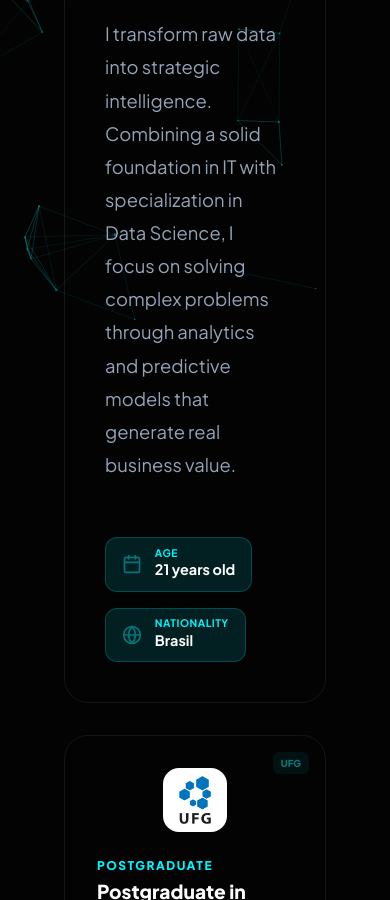
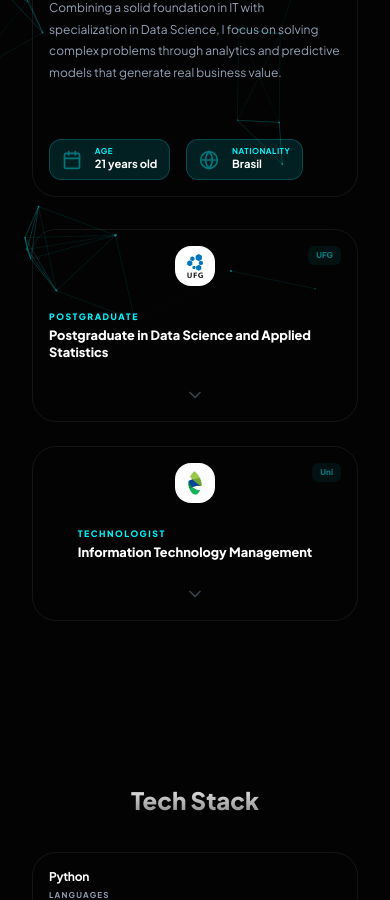
Before and after one commit to manoelja/manoelja, a React (Vite) app: page / in a window 390 px wide. Shown: the part 1100-2000 px from the top of the page. Built offline with nearby package versions, Linux system fonts and the light colour scheme.

Commit message:
fix: resolve bugs de usabilidade no mobile

```diff
--- a/src/components/About/About.css
+++ b/src/components/About/About.css
@@ -13,6 +13,15 @@
   border-radius: 24px;
   overflow: hidden;
   height: auto;
+  user-select: none;
+  -webkit-user-select: none;
+  -webkit-touch-callout: none;
+}
+
+.about-card-main.selectable {
+  user-select: auto;
+  -webkit-user-select: auto;
+  -webkit-touch-callout: default;
 }
 
 .about-card-header {
@@ -33,7 +42,7 @@
 }
 
 .profile-deep-dive .deep-text {
-  font-size: 1rem;
+  font-size: clamp(0.75rem, 1.8vw, 1rem);
   color: var(--text-primary);
   margin-bottom: 1.5rem;
   line-height: 1.6;
@@ -53,13 +62,13 @@
   margin-bottom: 0.5rem;
   font-weight: 800;
   text-transform: uppercase;
-  font-size: 0.75rem;
+  font-size: clamp(0.55rem, 1.2vw, 0.75rem);
   letter-spacing: 1px;
   color: var(--accent-color);
 }
 
 .mission-box p {
-  font-size: 0.9rem;
+  font-size: clamp(0.65rem, 1.5vw, 0.9rem);
   color: var(--text-secondary);
   margin: 0;
 }
@@ -76,7 +85,7 @@
 }
 
 .about-text {
-  font-size: 1.15rem;
+  font-size: clamp(0.8rem, 2vw, 1.15rem);
   color: var(--text-secondary);
   line-height: 1.8;
   margin-bottom: 2rem;
@@ -114,7 +123,7 @@
 }
 
 .detail-label {
-  font-size: 0.65rem;
+  font-size: clamp(0.5rem, 1vw, 0.65rem);
   font-weight: 700;
   text-transform: uppercase;
   letter-spacing: 0.5px;
@@ -123,7 +132,7 @@
 }
 
 .detail-value {
-  font-size: 0.9rem;
+  font-size: clamp(0.65rem, 1.5vw, 0.9rem);
   font-weight: 700;
   color: var(--text-primary);
 }
@@ -147,6 +156,15 @@
   display: flex;
   flex-direction: column;
   justify-content: center;
+  user-select: none;
+  -webkit-user-select: none;
+  -webkit-touch-callout: none;
+}
+
+.edu-card-modern.selectable {
+  user-select: auto;
+  -webkit-user-select: auto;
+  -webkit-touch-callout: default;
 }
 
 .edu-header-row {
@@ -212,7 +230,7 @@
 }
 
 .edu-type {
-  font-size: 0.75rem;
+  font-size: clamp(0.55rem, 1.2vw, 0.75rem);
   font-weight: 800;
   text-transform: uppercase;
   letter-spacing: 1.5px;
@@ -222,14 +240,14 @@
 }
 
 .edu-title {
-  font-size: 1.2rem;
+  font-size: clamp(0.85rem, 2vw, 1.2rem);
   font-weight: 800;
   color: var(--text-primary);
   line-height: 1.3;
 }
 
 .inst-name {
-  font-size: 1.1rem;
+  font-size: clamp(0.75rem, 1.8vw, 1.1rem);
   font-weight: 700;
   color: var(--text-primary);
   display: block;
@@ -237,7 +255,7 @@
 }
 
 .inst-full {
-  font-size: 0.9rem;
+  font-size: clamp(0.65rem, 1.5vw, 0.9rem);
   color: var(--text-secondary);
 }
 
@@ -298,11 +316,87 @@
 @media (max-width: 768px) {
   .about-card-main {
     text-align: left;
+    padding: 1.5rem;
+  }
+  .about-text {
+    font-size: 0.85rem;
+  }
+  .profile-deep-dive .deep-text {
+    font-size: 0.8rem;
+  }
+  .mission-box {
+    padding: 1rem;
+  }
+  .mission-box p {
+    font-size: 0.7rem;
+  }
+  .mission-header {
+    font-size: 0.55rem;
   }
   .edu-card-modern {
     text-align: left;
+    padding: 1.25rem;
   }
   .edu-header-row {
     flex-direction: column;
   }
+  .edu-title {
+    font-size: 0.9rem;
+  }
+  .inst-name {
+    font-size: 0.8rem;
+  }
+  .inst-full {
+    font-size: 0.7rem;
+  }
+  .edu-type {
+    font-size: 0.55rem;
+  }
+  .detail-value {
+    font-size: 0.7rem;
+  }
+  .detail-label {
+    font-size: 0.5rem;
+  }
+  .detail-item-modern {
+    padding: 0.4rem 0.75rem;
+  }
 }
+
+@media (max-width: 576px) {
+  .about-card-main {
+    padding: 1rem;
+  }
+  .about-text {
+    font-size: 0.75rem;
+  }
+  .profile-deep-dive .deep-text {
+    font-size: 0.7rem;
+  }
+  .mission-box {
+    padding: 0.75rem;
+  }
+  .mission-box p {
+    font-size: 0.6rem;
+  }
+  .edu-card-modern {
+    padding: 1rem;
+    min-height: 100px;
+  }
+  .edu-title {
+    font-size: 0.8rem;
+  }
+  .inst-name {
+    font-size: 0.7rem;
+  }
+  .inst-full {
+    font-size: 0.6rem;
+  }
+  .edu-icon-container {
+    width: 40px;
+    height: 40px;
+  }
+  .edu-badge {
+    font-size: 0.5rem;
+  }
+}
--- a/src/components/About/About.tsx
+++ b/src/components/About/About.tsx
@@ -3,6 +3,7 @@ import { motion, AnimatePresence } from 'framer-motion';
 import { useTranslation } from 'react-i18next';
 import { Calendar, ChevronDown, User, Target, Globe } from 'lucide-react';
 import './About.css';
+import { useLongPress } from '../../hooks/useLongPress';
 
 const About = () => {
   const { t } = useTranslation();
@@ -40,6 +41,21 @@ const About = () => {
     setExpandedEdu(expandedEdu === id ? null : id);
   };
 
+  const mainCardLongPress = useLongPress({
+    onClick: () => setIsMainExpanded(!isMainExpanded),
+    delay: 500
+  });
+
+  const ufgCardLongPress = useLongPress({
+    onClick: () => toggleEdu('ufg'),
+    delay: 500
+  });
+
+  const uniCardLongPress = useLongPress({
+    onClick: () => toggleEdu('uni'),
+    delay: 500
+  });
+
   return (
     <section id="about" className="about">
       <div className="container">
@@ -62,8 +78,8 @@ const About = () => {
           <div className="about-info">
             <div
               className="about-card-main"
-              onClick={() => setIsMainExpanded(!isMainExpanded)}
               style={{ cursor: 'pointer' }}
+              {...mainCardLongPress}
             >
               <div className="about-card-header">
                 <User size={24} className="header-icon" opacity={0.4} />
@@ -149,8 +165,8 @@ const About = () => {
             {/* Pós-Graduação UFG */}
             <div
               className={`edu-card-modern ${expandedEdu === 'ufg' ? 'expanded' : ''}`}
-              onClick={() => toggleEdu('ufg')}
               style={{ cursor: 'pointer' }}
+              {...ufgCardLongPress}
             >
               <div className="edu-card-glow"></div>
               <div className="edu-header-row">
@@ -191,8 +207,8 @@ const About = () => {
             {/* Graduação UniCerrado */}
             <div
               className={`edu-card-modern ${expandedEdu === 'uni' ? 'expanded' : ''}`}
-              onClick={() => toggleEdu('uni')}
               style={{ cursor: 'pointer' }}
+              {...uniCardLongPress}
             >
               <div className="edu-card-glow"></div>
               <div className="edu-header-row">
--- a/src/components/Common/CVModal.css
+++ b/src/components/Common/CVModal.css
@@ -66,7 +66,7 @@
 }
 
 .header-left h3 {
-  font-size: 1.25rem;
+  font-size: clamp(0.9rem, 2vw, 1.25rem);
   font-weight: 800;
   letter-spacing: -0.5px;
   color: var(--text-primary);
@@ -74,7 +74,7 @@
 }
 
 .cv-lang-tag {
-  font-size: 0.65rem;
+  font-size: clamp(0.5rem, 1vw, 0.65rem);
   font-weight: 900;
   background-color: var(--accent-soft);
   color: var(--accent-color);
@@ -96,7 +96,7 @@
   gap: 0.5rem;
   padding: 0.6rem 1.2rem;
   border-radius: 10px;
-  font-size: 0.85rem;
+  font-size: clamp(0.7rem, 1.5vw, 0.85rem);
   font-weight: 700;
   border: 1px solid rgba(255, 255, 255, 0.2);
   background-color: rgba(255, 255, 255, 0.08);
@@ -209,7 +209,7 @@
 }
 
 .cv-name-section h1 {
-  font-size: 2.5rem;
+  font-size: clamp(1.5rem, 4vw, 2.5rem);
   font-weight: 900;
   line-height: 1.1;
   letter-spacing: -1.5px;
@@ -220,7 +220,7 @@
 }
 
 .cv-name-section h2 {
-  font-size: 1rem;
+  font-size: clamp(0.7rem, 1.5vw, 1rem);
   font-weight: 700;
   color: var(--accent-color);
   letter-spacing: 1px;
@@ -231,7 +231,7 @@
   display: flex;
   flex-direction: column;
   gap: 0.5rem;
-  font-size: 0.85rem;
+  font-size: clamp(0.65rem, 1.2vw, 0.85rem);
   color: var(--text-secondary);
 }
 
@@ -308,7 +308,7 @@
 }
 
 .cv-section-title h3 {
-  font-size: 1.05rem;
+  font-size: clamp(0.75rem, 1.5vw, 1.05rem);
   font-weight: 800;
   text-transform: uppercase;
   letter-spacing: 1px;
@@ -316,7 +316,7 @@
 }
 
 .cv-summary-text {
-  font-size: 0.95rem;
+  font-size: clamp(0.7rem, 1.3vw, 0.95rem);
   color: var(--text-secondary);
   line-height: 1.65;
 }
@@ -360,20 +360,20 @@
 }
 
 .cv-timeline-header h4 {
-  font-size: 1.05rem;
+  font-size: clamp(0.75rem, 1.5vw, 1.05rem);
   font-weight: 800;
   color: var(--text-primary);
 }
 
 .cv-timeline-date {
-  font-size: 0.8rem;
+  font-size: clamp(0.6rem, 1.2vw, 0.8rem);
   font-weight: 700;
   color: var(--accent-color);
   white-space: nowrap;
 }
 
 .cv-timeline-desc {
-  font-size: 0.85rem;
+  font-size: clamp(0.65rem, 1.2vw, 0.85rem);
   color: var(--text-secondary);
   margin-bottom: 0.6rem;
   font-style: italic;
@@ -387,7 +387,7 @@
 }
 
 .cv-timeline-bullets li {
-  font-size: 0.9rem;
+  font-size: clamp(0.65rem, 1.2vw, 0.9rem);
   color: var(--text-secondary);
   line-height: 1.5;
   position: relative;
@@ -421,7 +421,7 @@
 
 .cv-edu-header h4 {
   grid-column: 1;
-  font-size: 0.95rem;
+  font-size: clamp(0.7rem, 1.3vw, 0.95rem);
   font-weight: 800;
   color: var(--text-primary);
 }
@@ -429,7 +429,7 @@
 .cv-edu-date {
   grid-column: 2;
   grid-row: 1;
-  font-size: 0.8rem;
+  font-size: clamp(0.6rem, 1.1vw, 0.8rem);
   font-weight: 700;
   color: var(--text-secondary);
   white-space: nowrap;
@@ -438,7 +438,7 @@
 
 .cv-edu-inst {
   grid-column: 1;
-  font-size: 0.85rem;
+  font-size: clamp(0.65rem, 1.2vw, 0.85rem);
   color: var(--accent-color);
 }
 
@@ -456,14 +456,14 @@
 }
 
 .cv-skill-tag-group strong {
-  font-size: 0.8rem;
+  font-size: clamp(0.6rem, 1.1vw, 0.8rem);
   text-transform: uppercase;
   color: var(--accent-color);
   letter-spacing: 0.5px;
 }
 
 .cv-skill-tag-group p {
-  font-size: 0.88rem;
+  font-size: clamp(0.65rem, 1.2vw, 0.88rem);
   color: var(--text-secondary);
   line-height: 1.4;
 }
@@ -472,7 +472,7 @@
   display: flex;
   flex-direction: column;
   gap: 0.5rem;
-  font-size: 0.88rem;
+  font-size: clamp(0.65rem, 1.2vw, 0.88rem);
   color: var(--text-secondary);
 }
 
@@ -490,7 +490,7 @@
 
 @media (max-width: 768px) {
   .cv-modal-portal {
-    padding: 5rem 1rem 1rem;
+    padding: 4rem 0.75rem 0.75rem;
   }
 
   .cv-modal-container {
@@ -499,7 +499,7 @@
   }
 
   .cv-modal-header {
-    padding: 1rem 1.5rem;
+    padding: 0.8rem 1rem;
   }
 
   .cv-control-btn span {
@@ -507,25 +507,203 @@
   }
 
   .cv-control-btn {
-    padding: 0.6rem;
+    padding: 0.5rem;
     border-radius: 50%;
   }
 
   .cv-modal-body {
-    padding: 1.5rem;
+    padding: 1rem;
   }
 
   .cv-paper {
-    padding: 1.5rem;
+    padding: 1.25rem;
+    border-radius: 12px;
   }
 
   .cv-paper-header {
     flex-direction: column;
+    gap: 0.75rem;
+    padding-bottom: 1rem;
+    margin-bottom: 1rem;
+  }
+
+  .cv-name-section h1 {
+    font-size: 1.3rem;
+  }
+
+  .cv-name-section h2 {
+    font-size: 0.7rem;
+  }
+
+  .cv-contact-info {
+    font-size: 0.65rem;
+  }
+
+  .cv-section-title h3 {
+    font-size: 0.7rem;
+  }
+
+  .cv-summary-text {
+    font-size: 0.65rem;
+  }
+
+  .cv-timeline-header h4 {
+    font-size: 0.7rem;
+  }
+
+  .cv-timeline-date {
+    font-size: 0.55rem;
+  }
+
+  .cv-timeline-desc {
+    font-size: 0.6rem;
+  }
+
+  .cv-timeline-bullets li {
+    font-size: 0.6rem;
+  }
+
+  .cv-edu-header h4 {
+    font-size: 0.65rem;
+  }
+
+  .cv-edu-date {
+    font-size: 0.55rem;
+  }
+
+  .cv-edu-inst {
+    font-size: 0.6rem;
+  }
+
+  .cv-skill-tag-group strong {
+    font-size: 0.55rem;
+  }
+
+  .cv-skill-tag-group p {
+    font-size: 0.6rem;
+  }
+
+  .cv-additional-content {
+    font-size: 0.6rem;
+  }
+
+  .cv-timeline-item {
+    padding-left: 1rem;
+  }
+
+  .cv-timeline {
     gap: 1rem;
   }
 
+  .cv-section {
+    gap: 0.75rem;
+  }
+}
+
+@media (max-width: 576px) {
+  .cv-modal-portal {
+    padding: 3.5rem 0.5rem 0.5rem;
+  }
+
+  .cv-modal-container {
+    border-radius: 12px;
+  }
+
+  .cv-modal-header {
+    padding: 0.6rem 0.75rem;
+  }
+
+  .cv-modal-body {
+    padding: 0.75rem;
+  }
+
+  .cv-paper {
+    padding: 1rem;
+    border-radius: 10px;
+  }
+
   .cv-name-section h1 {
-    font-size: 2rem;
+    font-size: 1.1rem;
+    letter-spacing: -1px;
+  }
+
+  .cv-name-section h2 {
+    font-size: 0.6rem;
+  }
+
+  .cv-contact-info {
+    font-size: 0.55rem;
+    gap: 0.3rem;
+  }
+
+  .cv-section-title h3 {
+    font-size: 0.6rem;
+  }
+
+  .cv-summary-text {
+    font-size: 0.55rem;
+    line-height: 1.5;
+  }
+
+  .cv-timeline-header h4 {
+    font-size: 0.6rem;
+  }
+
+  .cv-timeline-date {
+    font-size: 0.5rem;
+  }
+
+  .cv-timeline-desc {
+    font-size: 0.5rem;
+  }
+
+  .cv-timeline-bullets li {
+    font-size: 0.5rem;
+    padding-left: 0.75rem;
+  }
+
+  .cv-edu-header h4 {
+    font-size: 0.55rem;
+  }
+
+  .cv-edu-date {
+    font-size: 0.5rem;
+  }
+
+  .cv-edu-inst {
+    font-size: 0.5rem;
+  }
+
+  .cv-skill-tag-group strong {
+    font-size: 0.5rem;
+  }
+
+  .cv-skill-tag-group p {
+    font-size: 0.5rem;
+  }
+
+  .cv-additional-content {
+    font-size: 0.5rem;
+  }
+
+  .cv-timeline-item {
+    padding-left: 0.75rem;
+    border-left-width: 1.5px;
+  }
+
+  .cv-timeline-item::before {
+    width: 8px;
+    height: 8px;
+    left: -5px;
+  }
+
+  .cv-paper-grid {
+    gap: 1.5rem;
+  }
+
+  .cv-main-column,
+  .cv-side-column {
+    gap: 1.25rem;
   }
 }
 
--- a/src/components/Projects/Projects.css
+++ b/src/components/Projects/Projects.css
@@ -16,6 +16,15 @@
   overflow: hidden;
   height: auto;
   min-height: 280px;
+  user-select: none;
+  -webkit-user-select: none;
+  -webkit-touch-callout: none;
+}
+
+.project-card.selectable {
+  user-select: auto;
+  -webkit-user-select: auto;
+  -webkit-touch-callout: default;
 }
 
 .light-theme .project-card {
@@ -79,7 +88,7 @@
 }
 
 .project-title {
-  font-size: 1.6rem;
+  font-size: clamp(1rem, 2.5vw, 1.6rem);
   font-weight: 700;
   margin-bottom: 0.75rem;
   letter-spacing: -0.5px;
@@ -87,7 +96,7 @@
 }
 
 .project-title-expanded {
-  font-size: 1.3rem;
+  font-size: clamp(0.9rem, 2vw, 1.3rem);
   font-weight: 700;
   margin-bottom: 1rem;
   letter-spacing: -0.5px;
@@ -95,7 +104,7 @@
 }
 
 .project-desc {
-  font-size: 0.95rem;
+  font-size: clamp(0.75rem, 1.8vw, 0.95rem);
   color: var(--text-secondary);
   line-height: 1.6;
   margin: 0;
@@ -108,7 +117,7 @@
 
 .project-details {
   padding: 1.5rem 0;
-  font-size: 0.9rem;
+  font-size: clamp(0.7rem, 1.5vw, 0.9rem);
 }
 
 .detail-item {
@@ -123,7 +132,7 @@
   display: block;
   margin-bottom: 0.2rem;
   text-transform: uppercase;
-  font-size: 0.75rem;
+  font-size: clamp(0.6rem, 1.2vw, 0.75rem);
   letter-spacing: 0.5px;
 }
 
@@ -139,7 +148,7 @@
   margin-top: 1.5rem;
   color: var(--accent-color);
   font-weight: 700;
-  font-size: 0.9rem;
+  font-size: clamp(0.65rem, 1.5vw, 0.9rem);
   text-transform: uppercase;
   letter-spacing: 1px;
 }
@@ -153,7 +162,7 @@
 }
 
 .tag {
-  font-size: 0.7rem;
+  font-size: clamp(0.55rem, 1.2vw, 0.7rem);
   font-weight: 600;
   background-color: rgba(255, 255, 255, 0.05);
   color: var(--text-secondary);
@@ -205,5 +214,70 @@
 @media (max-width: 768px) {
   .project-card {
     text-align: left;
+    padding: 1.5rem;
+  }
+  .project-title {
+    font-size: 1.1rem;
+  }
+  .project-title-expanded {
+    font-size: 0.95rem;
+  }
+  .project-desc {
+    font-size: 0.8rem;
+  }
+  .project-details {
+    font-size: 0.75rem;
+  }
+  .detail-item strong {
+    font-size: 0.65rem;
+  }
+  .view-site-link {
+    font-size: 0.75rem;
+  }
+  .tag {
+    font-size: 0.6rem;
+    padding: 0.25rem 0.6rem;
   }
 }
+
+@media (max-width: 576px) {
+  .project-card {
+    padding: 1rem;
+    min-height: 200px;
+  }
+  .project-title {
+    font-size: 0.95rem;
+  }
+  .project-title-expanded {
+    font-size: 0.85rem;
+  }
+  .project-desc {
+    font-size: 0.7rem;
+  }
+  .project-category {
+    font-size: 0.55rem;
+  }
+  .project-details {
+    font-size: 0.65rem;
+  }
+  .detail-item strong {
+    font-size: 0.55rem;
+  }
+  .view-site-link {
+    font-size: 0.65rem;
+  }
+  .tag {
+    font-size: 0.5rem;
+    padding: 0.2rem 0.5rem;
+  }
+  .modern-link-btn {
+    width: 28px;
+    height: 28px;
+  }
+  .project-header {
+    margin-bottom: 0.75rem;
+  }
+  .project-tags {
+    padding-top: 1rem;
+  }
+}
--- a/src/components/Projects/Projects.tsx
+++ b/src/components/Projects/Projects.tsx
@@ -4,6 +4,7 @@ import { useTranslation } from 'react-i18next';
 import './Projects.css';
 import { projects } from '../../data/projects';
 import { Github, Plus, ExternalLink } from 'lucide-react';
+import { useLongPress } from '../../hooks/useLongPress';
 
 const Projects = () => {
   const { t, i18n } = useTranslation();
@@ -43,13 +44,19 @@ const Projects = () => {
           whileInView="visible"
           viewport={{ once: true, margin: "-50px" }}
         >
-          {projects.map((project) => (
-            <div
-              key={project.id}
-              className="project-card"
-              onClick={() => toggleProject(project.id)}
-              style={{ cursor: 'pointer' }}
-            >
+          {projects.map((project) => {
+            const longPressHandlers = useLongPress({
+              onClick: () => toggleProject(project.id),
+              delay: 500
+            });
+
+            return (
+              <div
+                key={project.id}
+                className="project-card"
+                style={{ cursor: 'pointer' }}
+                {...longPressHandlers}
+              >
               <div className="project-header">
                 <span className="project-category">{project.category[currentLang] || project.category['pt']}</span>
                 <div className="project-links" onClick={(e) => e.stopPropagation()}>
@@ -133,7 +140,8 @@ const Projects = () => {
                 ))}
               </div>
             </div>
-          ))}
+            );
+          })}
         </motion.div>
       </div>
     </section>
--- a/src/components/Skills/Skills.css
+++ b/src/components/Skills/Skills.css
@@ -23,6 +23,15 @@
   min-height: 100px;
   height: auto;
   justify-content: center;
+  user-select: none;
+  -webkit-user-select: none;
+  -webkit-touch-callout: none;
+}
+
+.skill-badge.selectable {
+  user-select: auto;
+  -webkit-user-select: auto;
+  -webkit-touch-callout: default;
 }
 
 .light-theme .skill-badge {
@@ -61,14 +70,14 @@
 }
 
 .skill-name {
-  font-size: 1.1rem;
+  font-size: clamp(0.85rem, 2vw, 1.1rem);
   font-weight: 700;
   color: var(--text-primary);
   letter-spacing: -0.3px;
 }
 
 .skill-name-detail {
-  font-size: 1.1rem;
+  font-size: clamp(0.8rem, 1.8vw, 1.1rem);
   font-weight: 700;
   color: var(--accent-color);
   letter-spacing: -0.3px;
@@ -77,7 +86,7 @@
 }
 
 .skill-category {
-  font-size: 0.7rem;
+  font-size: clamp(0.55rem, 1.2vw, 0.7rem);
   font-weight: 700;
   color: var(--text-secondary);
   text-transform: uppercase;
@@ -85,7 +94,7 @@
 }
 
 .skill-detail-content {
-  font-size: 0.85rem;
+  font-size: clamp(0.65rem, 1.5vw, 0.85rem);
   color: var(--text-secondary);
   line-height: 1.5;
 }
@@ -119,5 +128,40 @@
 @media (max-width: 768px) {
   .skill-badge {
     text-align: left;
+    padding: 1rem 1.25rem;
+  }
+  .skill-name {
+    font-size: 0.85rem;
+  }
+  .skill-name-detail {
+    font-size: 0.85rem;
+  }
+  .skill-category {
+    font-size: 0.55rem;
+  }
+  .skill-detail-content {
+    font-size: 0.7rem;
   }
 }
+
+@media (max-width: 576px) {
+  .skill-badge {
+    padding: 0.8rem 1rem;
+    min-height: 70px;
+  }
+  .skill-name {
+    font-size: 0.75rem;
+  }
+  .skill-name-detail {
+    font-size: 0.75rem;
+  }
+  .skill-category {
+    font-size: 0.5rem;
+  }
+  .skill-detail-content {
+    font-size: 0.6rem;
+  }
+  .skill-content-wrapper {
+    min-height: 40px;
+  }
+}
--- a/src/components/Skills/Skills.tsx
+++ b/src/components/Skills/Skills.tsx
@@ -3,6 +3,7 @@ import { motion, AnimatePresence } from 'framer-motion';
 import { useTranslation } from 'react-i18next';
 import { skills } from '../../data/skills';
 import './Skills.css';
+import { useLongPress } from '../../hooks/useLongPress';
 
 const Skills = () => {
   const { t, i18n } = useTranslation();
@@ -42,13 +43,19 @@ const Skills = () => {
           whileInView="visible"
           viewport={{ once: true }}
         >
-          {skills.map((skill) => (
-            <div
-              key={skill.name}
-              className={`skill-badge ${expandedSkill === skill.name ? 'expanded' : ''}`}
-              onClick={() => toggleSkill(skill.name)}
-              style={{ cursor: 'pointer' }}
-            >
+          {skills.map((skill) => {
+            const longPressHandlers = useLongPress({
+              onClick: () => toggleSkill(skill.name),
+              delay: 500
+            });
+
+            return (
+              <div
+                key={skill.name}
+                className={`skill-badge ${expandedSkill === skill.name ? 'expanded' : ''}`}
+                style={{ cursor: 'pointer' }}
+                {...longPressHandlers}
+              >
               <div className="skill-content-wrapper">
                 <AnimatePresence mode="wait">
                   {expandedSkill !== skill.name ? (
@@ -81,7 +88,8 @@ const Skills = () => {
                 </AnimatePresence>
               </div>
             </div>
-          ))}
+            );
+          })}
         </motion.div>
       </div>
     </section>
--- /dev/null
+++ b/src/hooks/useLongPress.ts
@@ -0,0 +1,61 @@
+import { useRef, useCallback } from 'react';
+
+interface UseLongPressOptions {
+  onLongPress?: () => void;
+  onClick?: () => void;
+  delay?: number;
+}
+
+export function useLongPress({
+  onLongPress,
+  onClick,
+  delay = 500
+}: UseLongPressOptions = {}) {
+  const timerRef = useRef<ReturnType<typeof setTimeout> | null>(null);
+  const isLongPress = useRef(false);
+  const targetRef = useRef<EventTarget | null>(null);
+
+  const start = useCallback(
+    (e: React.MouseEvent | React.TouchEvent) => {
+      isLongPress.current = false;
+      targetRef.current = e.target;
+
+      timerRef.current = setTimeout(() => {
+        isLongPress.current = true;
+        const el = targetRef.current as HTMLElement;
+        if (el) {
+          el.closest('.project-card, .skill-badge')?.classList.add('selectable');
+        }
+        onLongPress?.();
+      }, delay);
+    },
+    [onLongPress, delay]
+  );
+
+  const stop = useCallback(
+    (e: React.MouseEvent | React.TouchEvent) => {
+      if (timerRef.current) {
+        clearTimeout(timerRef.current);
+        timerRef.current = null;
+      }
+
+      const el = (e.target as HTMLElement)?.closest('.project-card, .skill-badge');
+      el?.classList.remove('selectable');
+
+      if (!isLongPress.current) {
+        onClick?.();
+      }
+
+      isLongPress.current = false;
+    },
+    [onClick]
+  );
+
+  return {
+    onMouseDown: start,
+    onMouseUp: stop,
+    onMouseLeave: stop,
+    onTouchStart: start,
+    onTouchEnd: stop
+  };
+}
--- a/src/styles/global.css
+++ b/src/styles/global.css
@@ -157,7 +157,7 @@ body {
 .container {
   max-width: 1200px;
   margin: 0 auto;
-  padding: 0 2rem;
+  padding: clamp(1rem, 3vw, 2rem);
 }
 
 section {
@@ -165,9 +165,9 @@ section {
 }
 
 .section-title {
-  font-size: 3rem;
+  font-size: clamp(1.5rem, 4vw, 3rem);
   font-weight: 800;
-  margin-bottom: 4rem;
+  margin-bottom: clamp(2rem, 5vw, 4rem);
   text-align: center;
   background: var(--title-gradient);
   -webkit-background-clip: text;
@@ -178,10 +178,6 @@ section {
   section {
     padding: 5rem 0;
   }
-
-  .section-title {
-    font-size: 2.2rem;
-  }
 }
 
 @media (max-width: 576px) {
```
